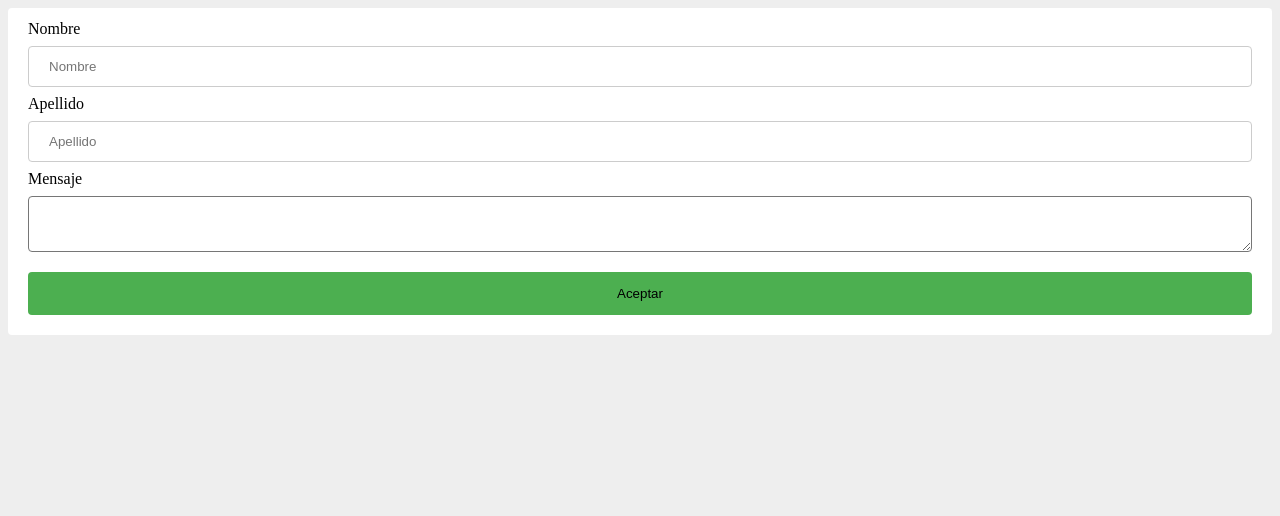
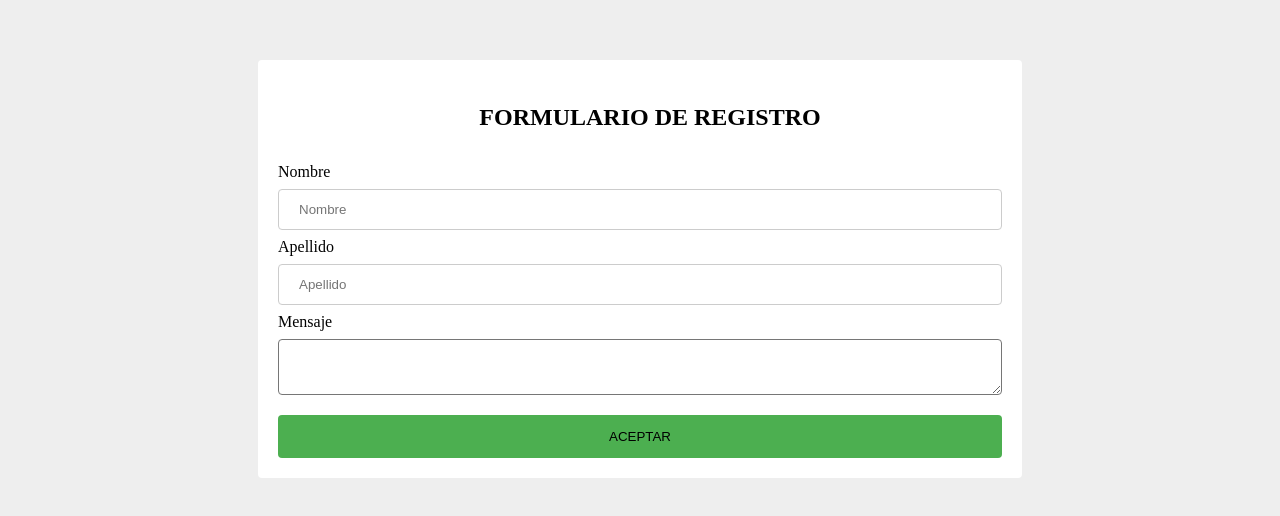
Before and after one commit to andresapt14/web-project, a plain HTML site: page index.html in a window 1280 px wide. Drawn offline with Linux system fonts and the light colour scheme.

Commit message:
Se hicieron cambios en index y css

```diff
--- a/index.html
+++ b/index.html
@@ -4,6 +4,7 @@
         <link rel="stylesheet" href="main.css" type="text/css">
         <body>
             <div class="box">
+                <legend id="title-form"><h2>FORMULARIO DE REGISTRO</h2></legend>
                 <form>
                     <label>Nombre</label>
                     <input type="text" id="nombre" name="nombre" placeholder="Nombre"/>
@@ -11,7 +12,7 @@
                     <input type="text" id="apellido" name="apellido" placeholder="Apellido"/>
                     <label >Mensaje</label>
                     <textarea id="textbox"></textarea>
-                    <input type="submit" value="Aceptar"/>
+                    <input type="submit" value="ACEPTAR"/>
                 </form>
             </div>
         </body>
--- a/main.css
+++ b/main.css
@@ -2,6 +2,14 @@ body{
     background-color: #eee;
 }
 
+#title-form{
+    width: 100%;
+    padding: 12px 10px;
+    text-align: center;
+    margin: 0px 0px;
+    display: inline-block;
+
+}
 input[type=text]{
     width: 100%;
     padding: 12px 20px;
@@ -24,6 +32,7 @@ input[type=submit]{
 
 .box{
     background-color: white;
+    margin: 60px 250px;
     padding: 12px 20px;
     border-radius: 4px;
     box-shadow: 0px 2px rgba(0, 0, 0, -0.1);
```
